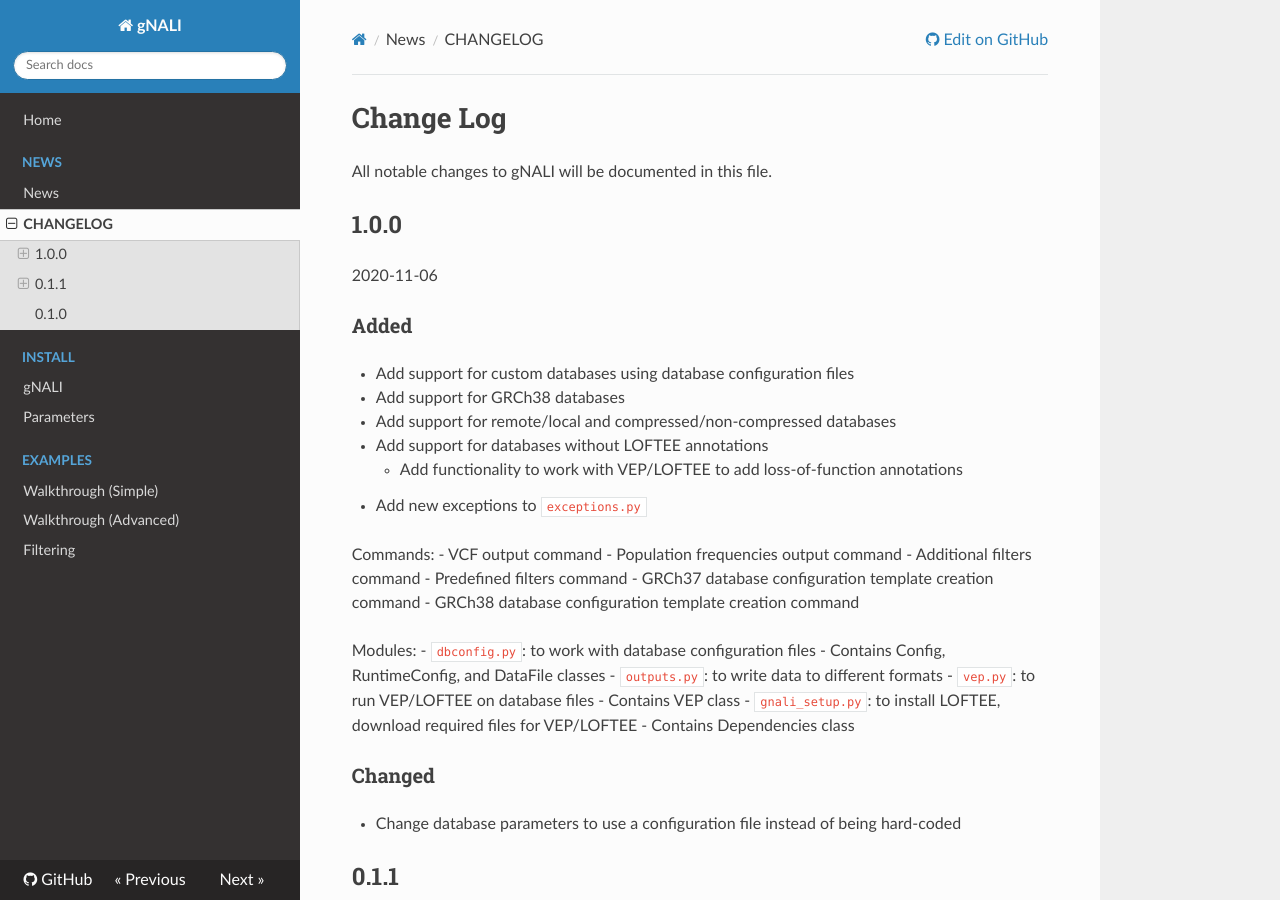
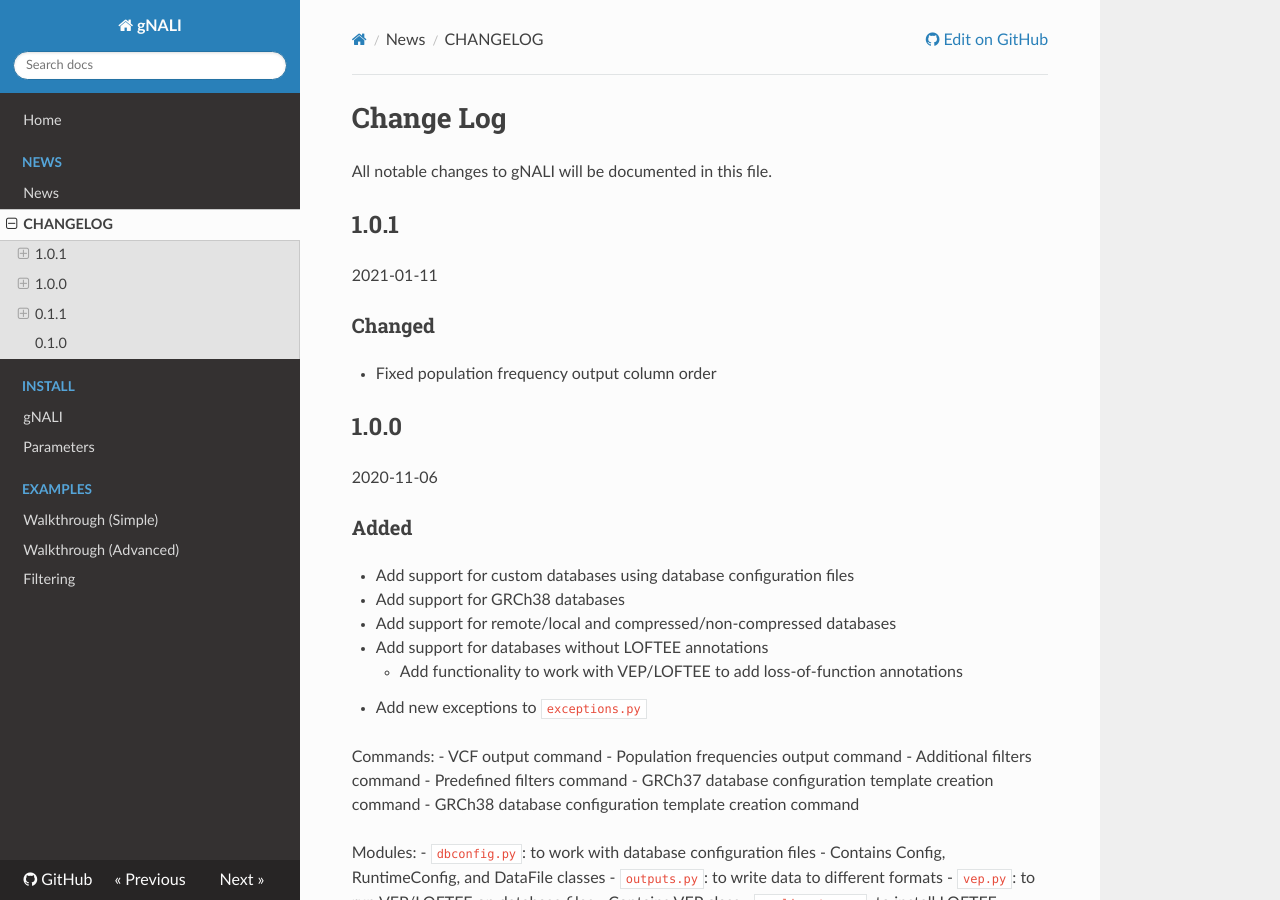
Before and after one commit to phac-nml/gnali, an MkDocs documentation site: the page built from docs/CHANGELOG.md, in a window 1280 px wide and 900 px high. Built offline with MkDocs 1.6.1, drawn with Linux system fonts in a browser that asks for light colours; nearby versions of some CDN libraries; old or Windows-style settings are respelled for this version of MkDocs.

Commit message:
Update CHANGELOG in docs

```diff
--- a/docs/CHANGELOG.md
+++ b/docs/CHANGELOG.md
@@ -1,6 +1,15 @@
 # Change Log
 
 All notable changes to gNALI will be documented in this file.
+
+
+## 1.0.1 ##
+
+2021-01-11
+
+### Changed ###
+
+- Fixed population frequency output column order
 
 ## 1.0.0 ##
 
@@ -32,7 +41,6 @@ Modules:
 - `gnali_setup.py`: to install LOFTEE, download required files for VEP/LOFTEE
     - Contains Dependencies class
 
-
 ### Changed ###
 
 - Change database parameters to use a configuration file instead of being hard-coded
```
